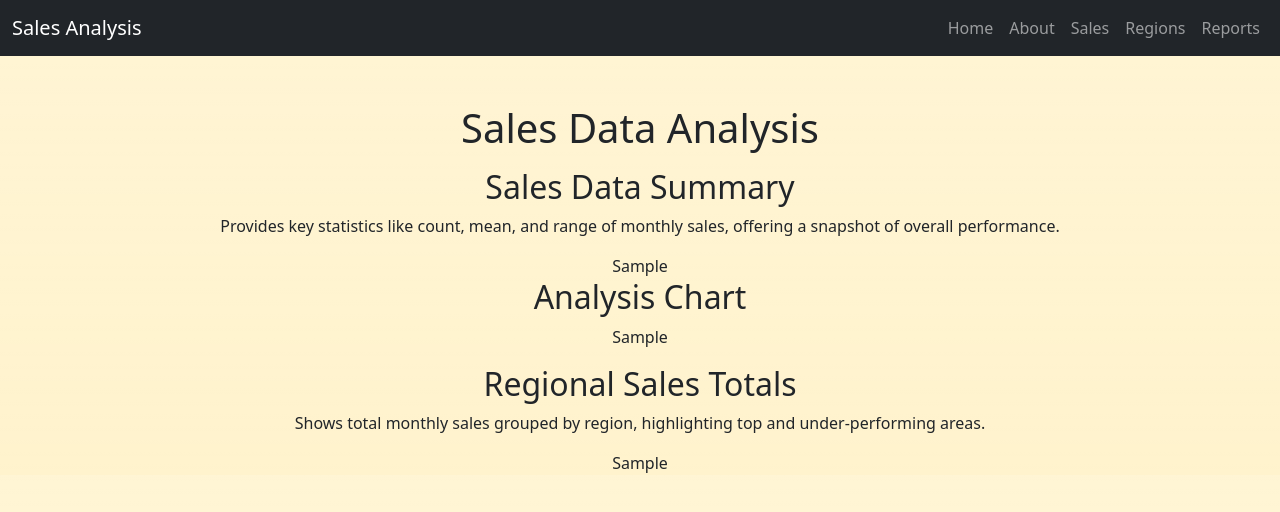
After one commit to mtimma001/mmis6391-mod06-timma-dup, a Flask app: template app/templates/reports.html in a window 1280 px wide. The commit adds this page. Shown: the top 512 px of the page. Run offline with Flask 3, Linux system fonts and the light colour scheme; the template is opened without the code that fills it: most values are stand-ins (such as "Sample title", 1, 10 or a date in 2020); data that the repository does not hold is empty; some libraries are stand-ins or nearby versions.

Commit message:
feat: Added reports feature

```diff
--- a/app/__init__.py
+++ b/app/__init__.py
@@ -8,8 +8,11 @@ app.secret_key = 'my-secret'
 # Register Blueprints
 from app.blueprints.sales import sales
 from app.blueprints.regions import regions
+from app.blueprints.reports import reports
+
 app.register_blueprint(sales)
 app.register_blueprint(regions)
+app.register_blueprint(reports)
 
 from . import routes
 
--- a/app/templates/base.html
+++ b/app/templates/base.html
@@ -25,10 +25,13 @@
                         <a class="nav-link" href="{{ url_for('about') }}">About</a>
                     </li>
                     <li class="nav-item">
-                        <a class="nav-link" href="{{ url_for('sales.show_sales') }}">Show Sales</a>
+                        <a class="nav-link" href="{{ url_for('sales.show_sales') }}">Sales</a>
                     </li>
                     <li class="nav-item">
                         <a class="nav-link" href="{{ url_for('regions.show_regions') }}">Regions</a>
+                    </li>
+                    <li class="nav-item">
+                        <a class="nav-link" href="{{ url_for('reports.show_reports') }}">Reports</a>
                     </li>
                 </ul>
             </div>
--- /dev/null
+++ b/app/templates/reports.html
@@ -0,0 +1,49 @@
+{% extends "base.html" %}
+
+{% block title %}Reports - Sales Analysis{% endblock %}
+
+{% block content %}
+    <div class="container mt-5 text-center">
+        <h1>Sales Data Analysis</h1>
+
+        {% if analysis_result %}
+            <h2 class="mt-3">Sales Data Summary</h2>
+            <p>Provides key statistics like count, mean, and range of monthly sales, offering a snapshot of overall performance.</p>
+            <div class="table-responsive">
+                {{ analysis_result | safe }}
+            </div>
+        {% endif %}
+
+        {% if analysis_chart %}
+            <h2>Analysis Chart</h2>
+            <div class="chart-container">
+                {{ analysis_chart | safe }}
+            </div>
+        {% endif %}
+
+        {% if analysis_table %}
+            <h2 class="mt-3">Regional Sales Totals</h2>
+            <p>Shows total monthly sales grouped by region, highlighting top and under-performing areas.</p>
+            <div class="table-responsive">
+                {{ analysis_table | safe }}
+            </div>
+        {% endif %}
+    </div>
+{% endblock %}
+
+{% block scripts %}
+
+    <!-- Include DataTables JavaScript -->
+    <script src="https://cdn.datatables.net/2.1.8/js/dataTables.js"></script>
+    <script src="https://cdn.datatables.net/2.1.8/js/dataTables.bootstrap5.js"></script>
+    <script>
+        $(document).ready(function() {
+            $('.data-table').DataTable({
+                "paging": true,
+                "ordering": true,
+                "info": true,
+                "searching": false
+            });
+        });
+    </script>
+{% endblock %}
```
Also changed, not shown: app/blueprints/reports.py (added, +28 -0 lines), app/templates/index.html (+15 -11 lines).
